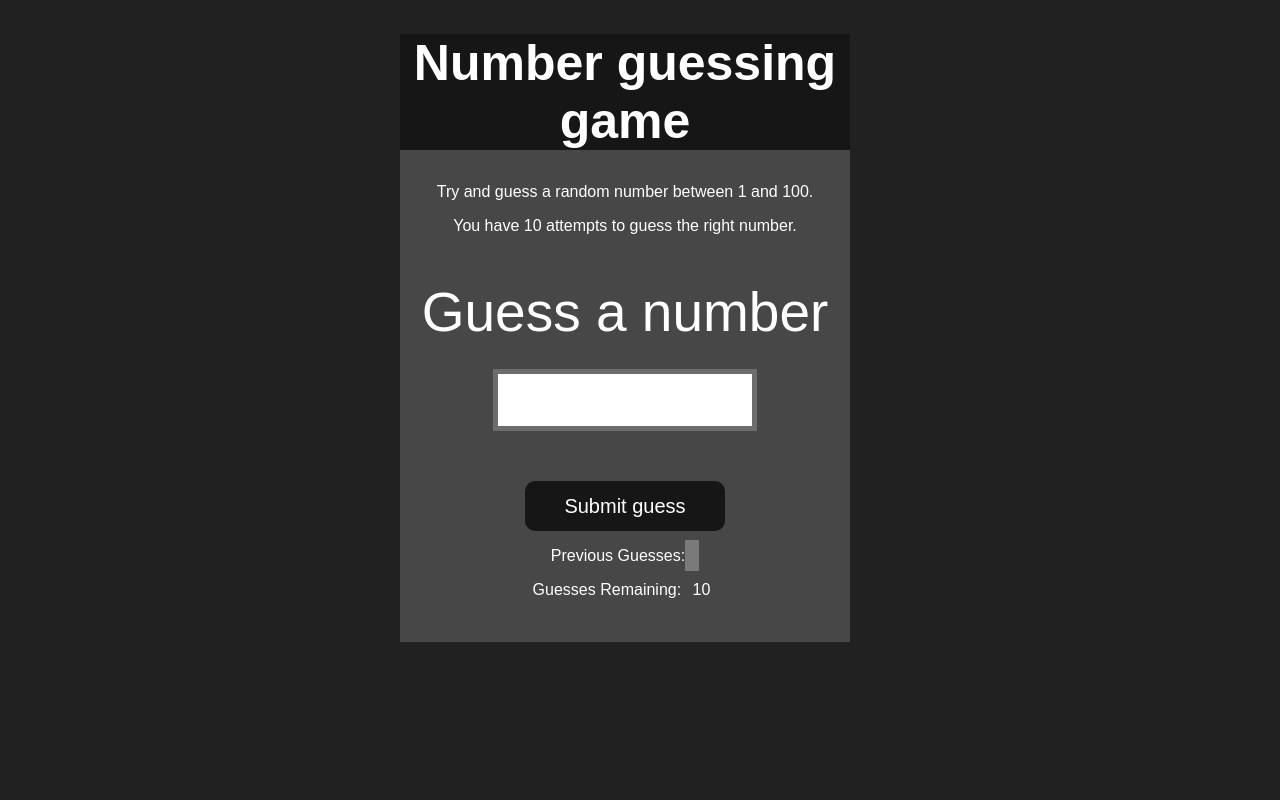
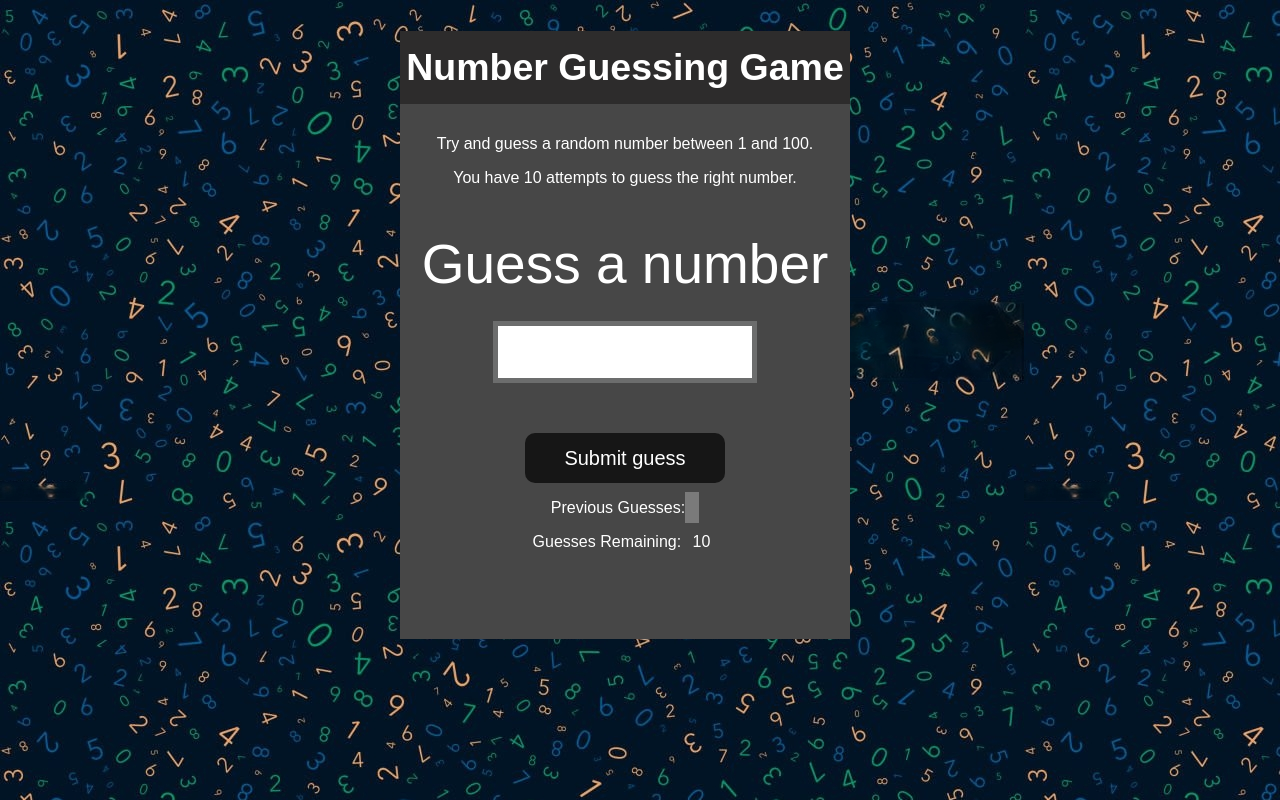
Before and after one commit to BBhuwanJ/Guess-The-Number, a plain HTML site: page index.html in a window 1280 px wide. Drawn offline with Linux system fonts and the light colour scheme.

Commit message:
back add

```diff
--- a/index.html
+++ b/index.html
@@ -11,8 +11,10 @@
 
 <body style="background-color:#212121; color:#fff;">
 
+    <div class="container">
+    </div>
         <div id="wrapper">
-        <h1>Number guessing game</h1>
+            <h2 id="headerID">Number Guessing Game</h1>
                 <p>Try and guess a random number between 1 and 100.</p>
                 <p>You have 10 attempts to guess the right number.</p>
                 </br>
@@ -27,6 +29,7 @@
                     <p>Guesses Remaining: <span class="lastResult">10</span></p>
                     <p class="lowOrHi"></p>
                 </div>
+
     </div>
     <script src="script.js"></script>
 </body>
--- a/style.css
+++ b/style.css
@@ -3,11 +3,18 @@ html {
 }
 
 body {
+  background-image: url(./assets/bg.jpeg);
   width: 300px;
   max-width: 750px;
   min-width: 480px;
   margin: 0 auto;
   background-color: #212121;
+}
+
+
+#headerID {
+  background-color: rgb(45, 44, 44);
+  padding: 15px 0px;
 }
 
 
@@ -70,6 +77,9 @@ button {
 }
 
 #wrapper {
+  /* filter: blur(); */
+  /* -webkit-filter: blur(18px); */
+  background-color: none;
   box-sizing: border-box;
   text-align: center;
   width: 450px;
@@ -82,7 +92,6 @@ button {
 
 h1 {
   background-color: #161616;
-
   color: #fff;
   text-align: center;
 }
```
Also changed, not shown: assets/bg.jpeg (added). Lines whose indentation alone changed are shown as unchanged.
